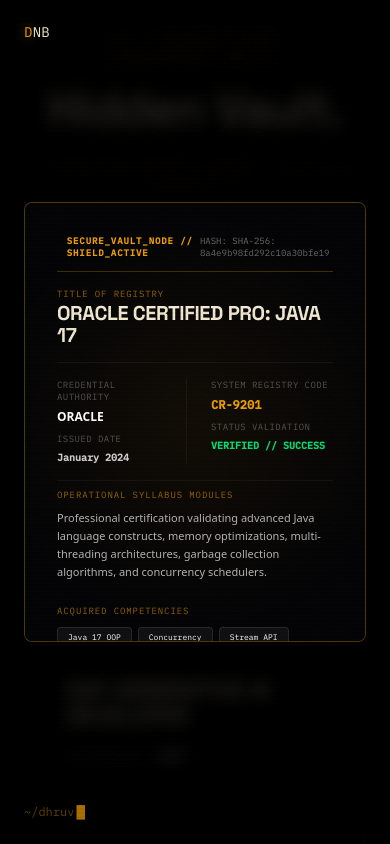
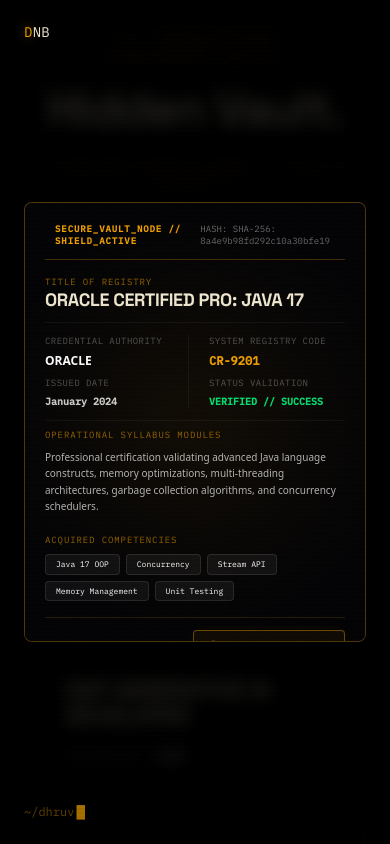
Before and after one commit to Dhuvie/Codeolio, a Next.js app: page / in a window 390 px wide. Both pictures are taken after a click on the element 195 px from the left and 7811 px from the top of the page. Shown: the part 7389-8233 px from the top of the page. Built offline with nearby package versions, Linux system fonts and the light colour scheme.

Commit message:
fix: resolve credentials modal door text cutoffs on mobile viewports

```diff
--- a/components/Certifications.tsx
+++ b/components/Certifications.tsx
@@ -204,7 +204,7 @@
             }`}
           >
             {/* 1. REVEALED CENTRAL CORE (UNDER THE DOORS) */}
-            <div className={`absolute inset-0 z-0 p-8 flex flex-col justify-between overflow-y-auto font-mono text-xs ${
+            <div className={`absolute inset-0 z-0 p-5 md:p-8 flex flex-col justify-between overflow-y-auto font-mono text-xs ${
               isLightMode ? "bg-[#f4f4f7] text-[#0c0c0e]" : "bg-[#040406] text-white"
             }`}>
               {/* Gold backing aura */}
@@ -233,19 +233,19 @@
                   </span>
                 </div>
 
-                <div className="space-y-4">
+                <div className="space-y-3 md:space-y-4">
                   <div>
                     <span className={`text-[9px] uppercase tracking-widest block mb-0.5 ${
                       isLightMode ? "text-[#c08000]/80" : "text-[#f0a000]/60"
                     }`}>Title of Registry</span>
-                    <h3 className={`font-display font-bold text-xl md:text-2xl uppercase tracking-wide leading-tight ${
+                    <h3 className={`font-display font-bold text-lg md:text-2xl uppercase tracking-wide leading-tight ${
                       isLightMode ? "text-black" : "text-white"
                     }`}>
                       {activeCert.text}
                     </h3>
                   </div>
 
-                  <div className={`grid grid-cols-2 gap-4 border-y py-4 my-2 ${
+                  <div className={`grid grid-cols-2 gap-3 md:gap-4 border-y py-3 md:py-4 my-2 ${
                     isLightMode ? "border-black/10" : "border-white/5"
                   }`}>
                     <div className={`space-y-1.5 border-r pr-4 ${isLightMode ? "border-black/10" : "border-white/5"}`}>
@@ -266,14 +266,14 @@
                     <span className={`text-[9px] uppercase tracking-widest block ${
                       isLightMode ? "text-[#c08000]/80" : "text-[#f0a000]/60"
                     }`}>Operational syllabus modules</span>
-                    <p className={`font-sans text-[11px] leading-relaxed font-medium ${
+                    <p className={`font-sans text-[10px] md:text-[11px] leading-relaxed font-medium ${
                       isLightMode ? "text-black/70" : "text-white/70"
                     }`}>
                       {activeCert.description}
                     </p>
                   </div>
 
-                  <div className="space-y-2.5 pt-2">
+                  <div className="space-y-2 md:space-y-2.5 pt-2">
                     <span className={`text-[9px] uppercase tracking-widest block ${
                       isLightMode ? "text-[#c08000]/80" : "text-[#f0a000]/60"
                     }`}>Acquired Competencies</span>
@@ -295,7 +295,7 @@
                 </div>
               </div>
 
-              <div className={`relative z-10 border-t pt-4 flex items-center justify-between mt-6 ${
+              <div className={`relative z-10 border-t pt-3 md:pt-4 flex items-center justify-between mt-4 md:mt-6 ${
                 isLightMode ? "border-black/10" : "border-[#f0a000]/15"
               }`}>
                 <span className={`text-[8px] uppercase tracking-widest ${isLightMode ? "text-black/40" : "text-white/20"}`}>[ Click outside to seal vault ]</span>
@@ -326,7 +326,7 @@
                 opacity: isDeclassified ? 0 : 1
               }}
             >
-              <div className="w-[600px] h-full p-10 relative">
+              <div className="w-[200%] h-full p-6 md:p-10 relative">
                 <div className={`absolute top-0 left-0 w-8 h-8 border-t-2 border-l-2 opacity-50 ${isLightMode ? "border-black/30" : "border-signal/50"}`} />
                 <span className={`font-mono text-[10px] tracking-widest uppercase block mb-8 ${isLightMode ? "text-[#c08000]" : "text-signal"}`}>
                   SYS.ID // {activeCert.id}
@@ -352,8 +352,8 @@
                 opacity: isDeclassified ? 0 : 1
               }}
             >
-              <div className="w-[600px] h-full p-10 relative" style={{ transform: "translateX(-300px)" }}>
-                <div className={`absolute bottom-0 right-0 w-8 h-8 border-b-2 border-r-2 opacity-50 ${isLightMode ? "border-black/30" : "border-signal/50"}`} style={{ transform: "translateX(300px)" }} />
+              <div className="w-[200%] h-full p-6 md:p-10 relative" style={{ transform: "translateX(-50%)" }}>
+                <div className={`absolute bottom-0 right-0 w-8 h-8 border-b-2 border-r-2 opacity-50 ${isLightMode ? "border-black/30" : "border-signal/50"}`} />
                 <span className={`font-mono text-[10px] tracking-widest uppercase block mb-8 ${isLightMode ? "text-[#c08000]" : "text-signal"}`}>
                   SYS.ID // {activeCert.id}
                 </span>
```
